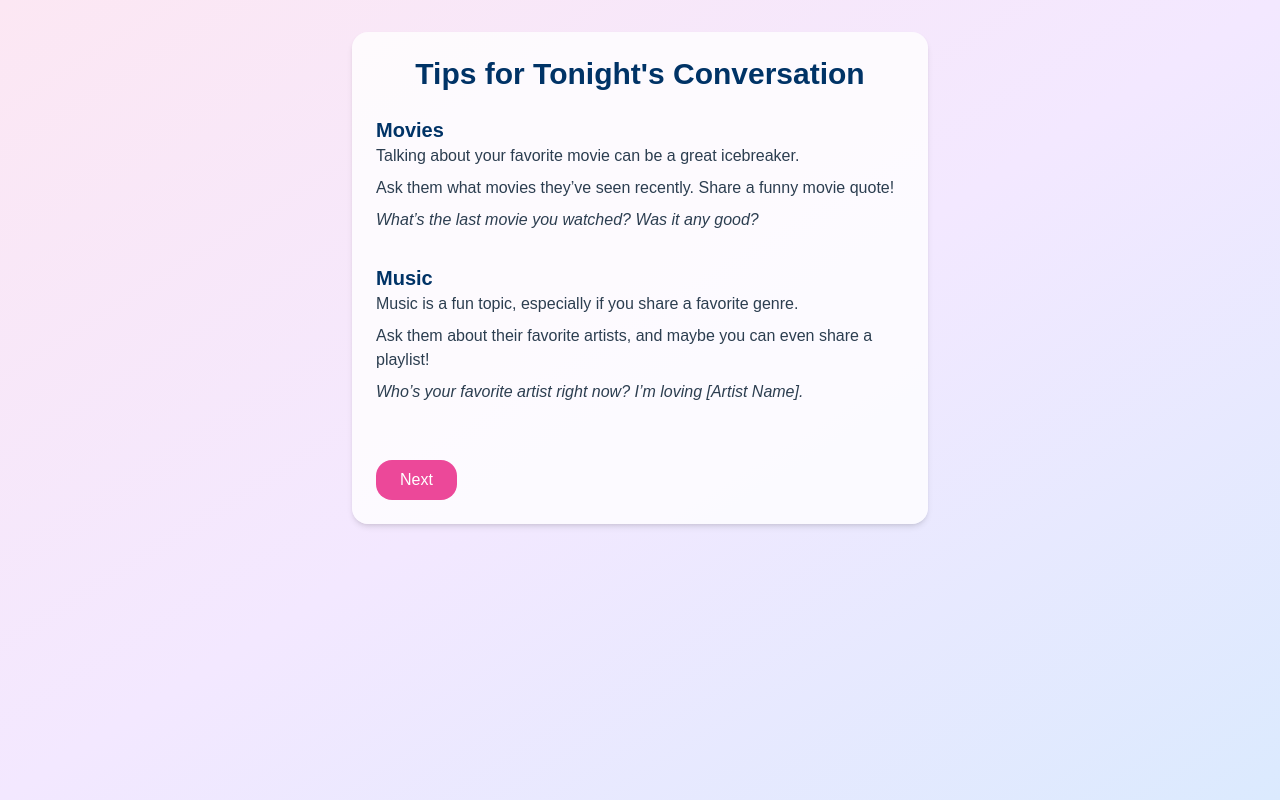
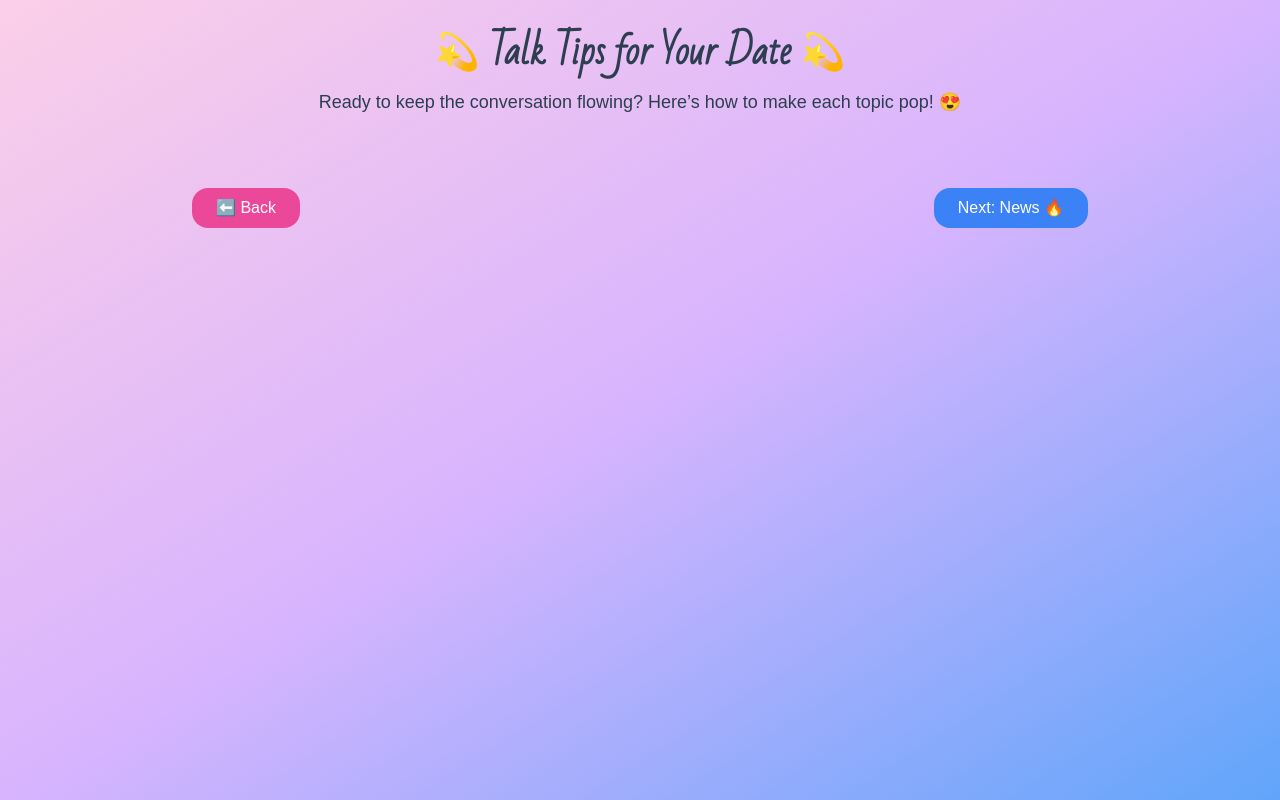
Before and after one commit to jessicadownes627/talk-more-tonight1, a React (Vite) app: page /tonightstalktips in a window 1280 px wide. Built offline with nearby package versions, Linux system fonts and the light colour scheme.

Commit message:
Update TonightsTalkTips page with all topic tips and icons

```diff
--- a/src/pages/TonightsTalkTips.jsx
+++ b/src/pages/TonightsTalkTips.jsx
@@ -1,64 +1,168 @@
-import React, { useState, useEffect } from "react";
-import { useNavigate } from "react-router-dom";
+// src/pages/TonightsTalkTips.jsx
+import React from "react";
+import { useLocation, useNavigate } from "react-router-dom";
 import { useUserContext } from "../context/UserContext";
 
-const TonightsTalkTips = () => {
-  const navigate = useNavigate();
-  const { user } = useUserContext(); // Access user context
-
-  // Sample conversation tips
-  const tips = {
-    Movies: {
-      context: "Talking about your favorite movie can be a great icebreaker.",
-      tip: "Ask them what movies they’ve seen recently. Share a funny movie quote!",
-      starter: "What’s the last movie you watched? Was it any good?"
+const topicTips = {
+  "Baseball (MLB)": {
+    context: "💡 The MLB season is in full swing with thrilling games and standout players.",
+    say: "📢 I’ve been catching highlights—some of those home runs are insane!",
+    ask: "❓ Do you prefer watching live at the ballpark or from your couch?"
   },
-    Music: {
-      context: "Music is a fun topic, especially if you share a favorite genre.",
-      tip: "Ask them about their favorite artists, and maybe you can even share a playlist!",
-      starter: "Who’s your favorite artist right now? I’m loving [Artist Name]."
+  "Basketball (NBA)": {
+    context: "💡 NBA playoffs are heating up with buzzer-beaters and MVP debates.",
+    say: "📢 That last-minute three-pointer had me on the edge of my seat!",
+    ask: "❓ Who’s your pick to win it all this year?"
   },
-    // Add more tips as needed
+  "Football (NFL)": {
+    context: "💡 The NFL Draft just wrapped up—everyone’s buzzing about surprise picks and trades.",
+    say: "📢 Did you catch the draft? Some of those selections were wild!",
+    ask: "❓ Which team do you think nailed the draft?"
+  },
+  "Hockey (NHL)": {
+    context: "💡 NHL playoffs are in full swing and the tension on the ice is electric.",
+    say: "📢 I love the intensity of playoff hockey—nonstop action!",
+    ask: "❓ Do you root for a specific team or just love the sport?"
+  },
+  "Politics (Trump, 2025, debates)": {
+    context: "💡 Political headlines are everywhere with early 2025 election buzz.",
+    say: "📢 Politics always sneaks into conversations—got any hot takes?",
+    ask: "❓ How do you feel about the biggest stories right now?"
+  },
+  "Travel & Vacations": {
+    context: "💡 Summer travel season is coming—everyone’s planning getaways.",
+    say: "📢 I can’t wait for my next beach trip—sun and sand, please!",
+    ask: "❓ If you could teleport anywhere tonight, where would you go?"
+  },
+  "Music (Taylor Swift, BTS, etc.)": {
+    context: "💡 New albums and world tours have fans buzzing!",
+    say: "📢 I’ve had that new track on repeat—so catchy!",
+    ask: "❓ What’s the best concert you’ve ever been to?"
+  },
+  "Movies & TV Shows": {
+    context: "💡 Blockbusters and binge-worthy series are trending now.",
+    say: "📢 I just finished that hit show—couldn’t stop watching!",
+    ask: "❓ Any recommendations for my next binge?"
+  },
+  "Food & Drinks": {
+    context: "💡 Viral recipes and pop-up restaurants are all the rage.",
+    say: "📢 I tried that trending sushi roll—mind-blowing!",
+    ask: "❓ What’s your favorite foodie find lately?"
+  },
+  "Tech & Gadgets": {
+    context: "💡 AI tools and new gadgets keep popping up every day.",
+    say: "📢 Tech moves so fast—I barely keep up!",
+    ask: "❓ What’s the coolest gadget you own?"
+  },
+  "Fashion & Style": {
+    context: "💡 Fashion week just happened—street style is on point.",
+    say: "📢 Those runway looks were next-level creative!",
+    ask: "❓ Any trends you’re loving or avoiding?"
+  },
+  "Fitness & Health": {
+    context: "💡 Wellness trends and workout challenges are everywhere.",
+    say: "📢 I tried that new HIIT class—talk about a workout!",
+    ask: "❓ What’s your go-to fitness routine?"
+  },
+  "Books & Literature": {
+    context: "💡 Bestsellers and book clubs are back in style.",
+    say: "📢 I couldn’t put down my latest read—it was amazing!",
+    ask: "❓ What book has had the biggest impact on you?"
+  },
+  "Dating & Relationships": {
+    context: "💡 Dating apps and love advice are always trending topics.",
+    say: "📢 Relationships are a journey—what’s been your highlight?",
+    ask: "❓ What makes a perfect date night for you?"
+  },
+  "Social Media Trends": {
+    context: "💡 Memes, challenges, and viral videos keep us all scrolling.",
+    say: "📢 Did you see that new TikTok trend? So addictive!",
+    ask: "❓ What social media trend do you think will blow up next?"
+  },
+  "Weekend Plans": {
+    context: "💡 Everyone’s planning epic weekends—brunch, concerts, or chill hangs.",
+    say: "📢 I’m thinking rooftop vibes or a cozy movie marathon.",
+    ask: "❓ What’s your ideal weekend?"
+  },
+  "Current Events": {
+    context: "💡 News cycles move fast—there’s always something new.",
+    say: "📢 I saw this crazy headline today—so wild!",
+    ask: "❓ Did you hear about the [headline]? What do you think?"
+  },
+  "Art & Culture": {
+    context: "💡 Gallery openings and festivals are popping up everywhere.",
+    say: "📢 I visited that new exhibit—so thought-provoking.",
+    ask: "❓ If you could create any art piece, what would it be?"
+  },
+  "Animals & Pets": {
+    context: "💡 Pet videos and animal rescues warm everyone’s heart.",
+    say: "📢 I could watch puppy clips all day!",
+    ask: "❓ Are you a dog person, cat person, or have a rare pet?"
+  },
+  "Environmental Issues": {
+    context: "💡 Climate action is top of mind with new sustainability efforts.",
+    say: "📢 I’m trying to reduce my carbon footprint—how about you?",
+    ask: "❓ What eco-friendly habit do you swear by?"
+  },
+  "Hobbies & Interests": {
+    context: "💡 Hobbies give us something to geek out on, from gaming to gardening.",
+    say: "📢 I’ve been obsessed with [hobby] lately—it’s addictive.",
+    ask: "❓ What hobby could you talk about for hours?"
+  }
 };
 
-  const [selectedTopics, setSelectedTopics] = useState([
-    "Movies",
-    "Music",  // Assume these are selected in the Topics page
-  ]);
+const TonightsTalkTips = () => {
+  const { state } = useLocation();
+  const navigate = useNavigate();
+  const { user } = useUserContext();
 
-  useEffect(() => {
-    // If no topics are selected, go back to Topics page
-    if (selectedTopics.length === 0) {
-      navigate("/topics");
-    }
-  }, [selectedTopics, navigate]);
+  const selectedTopics = state?.selectedTopics || [];
+  const customTopic = state?.customTopic || '';
+  const allTopics = [...selectedTopics];
+  if (customTopic) allTopics.push(customTopic);
 
   return (
-    <div className="min-h-screen bg-gradient-to-br from-pink-100 via-purple-100 to-blue-100 text-midnight px-4 py-8 font-poppins">
-      <div className="max-w-xl mx-auto bg-white bg-opacity-80 p-6 rounded-2xl shadow-md">
-        <h1 className="text-3xl font-bold mb-6 text-center" style={{ color: "#003366" }}>
-          Tips for Tonight's Conversation
+    <div className="min-h-screen bg-gradient-to-br from-pink-200 via-purple-300 to-blue-400 text-midnight px-6 py-8 font-poppins">
+      <div className="max-w-4xl mx-auto">
+        <h1 className="text-4xl font-bold mb-4 text-center" style={{ fontFamily: 'Bad Script, cursive' }}>
+          💫 Talk Tips for {user.dateName || 'Your Date'} 💫
         </h1>
+        <p className="text-center mb-8 text-lg">
+          Ready to keep the conversation flowing? Here’s how to make each topic pop! 😍
+        </p>
 
-        <div>
-          {selectedTopics.map((topic) => (
-            <div key={topic} className="mb-8">
-              <h2 className="text-xl font-bold" style={{ color: "#003366" }}>
-                {topic}
-              </h2>
-              <p className="mb-2">{tips[topic].context}</p>
-              <p className="mb-2">{tips[topic].tip}</p>
-              <p className="italic">{tips[topic].starter}</p>
+        <div className="grid grid-cols-1 md:grid-cols-2 gap-6">
+          {allTopics.map((topic, idx) => {
+            const tip = topicTips[topic] || {
+              context: '💡 This topic is fresh—bring it up and see where it goes!',
+              say: '📢 I’ve been curious about that lately.',
+              ask: '❓ What’s your take on that?'
+            };
+            return (
+              <div key={idx} className="bg-white bg-opacity-80 backdrop-blur-md p-6 rounded-2xl shadow-lg border border-white">
+                <h2 className="text-2xl font-semibold mb-3">✨ {topic}</h2>
+                <p className="mb-2"><span>💡</span> <strong>Why:</strong> {tip.context}</p>
+                <p className="mb-2"><span>📢</span> <strong>Say:</strong> {tip.say}</p>
+                <p><span>❓</span> <strong>Ask:</strong> {tip.ask}</p>
               </div>
-          ))}
+            );
+          })}
         </div>
 
+        <div className="flex justify-between mt-10">
           <button
-          onClick={() => navigate("/news")}
-          className="mt-6 bg-pink-500 hover:bg-pink-600 text-white py-2 px-6 rounded-2xl"
+            onClick={() => navigate('/topics')}
+            className="bg-pink-500 hover:bg-pink-600 text-white py-2 px-6 rounded-2xl"
           >
-          Next
+            ⬅️ Back
           </button>
+          <button
+            onClick={() => navigate('/news', { state: { selectedTopics, customTopic } })}
+            className="bg-blue-500 hover:bg-blue-600 text-white py-2 px-6 rounded-2xl"
+          >
+            Next: News 🔥
+          </button>
+        </div>
       </div>
     </div>
   );
```
Lines whose indentation alone changed are shown as unchanged.
